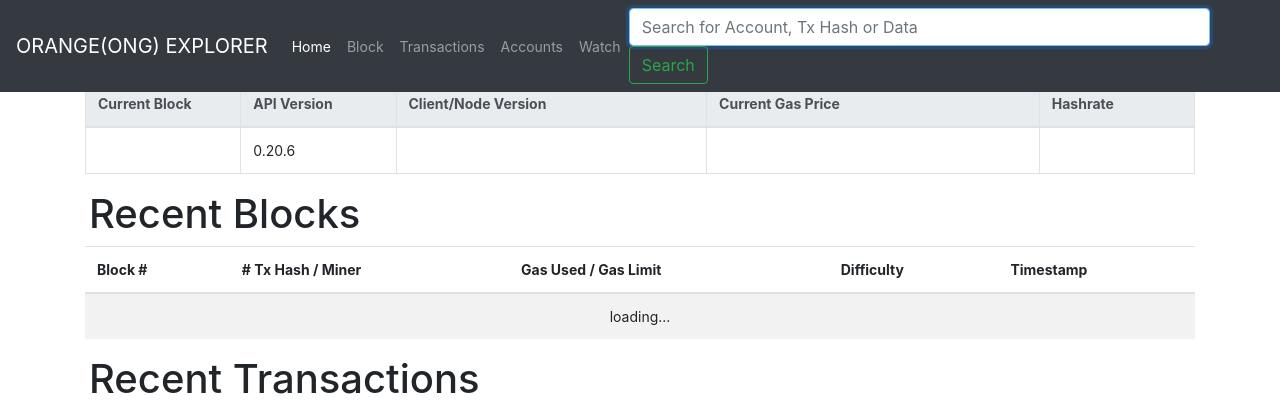
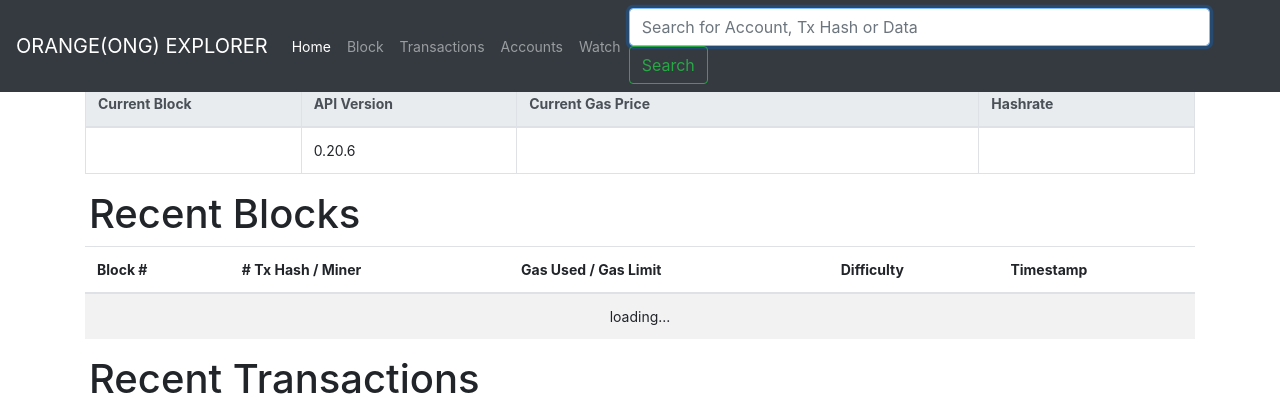
Before and after one commit to ong2020/orangeExplorer, a Node server app: page / in a window 1280 px wide. Shown: the top 411 px of the page. Run offline with Node 20, Linux system fonts and the light colour scheme.

Commit message:
init project

```diff
--- a/views/index.jade
+++ b/views/index.jade
@@ -10,14 +10,14 @@ block contents
         tr
           th(width="14%") Current Block
           th(width="14%") API Version
-          th(width="*") Client/Node Version
+          //th(width="*") Client/Node Version
           th(width="30%") Current Gas Price
           th(width="14%") Hashrate
       tr
         td
           a(v-bind:href="'/block/' + blockNumber") {{ blockNumber }}
         td {{ api }}
-        td {{ node }}
+        //td {{ node }}
         td {{ gasPrice }}
         td {{ hashrate }}
 
@@ -184,6 +184,7 @@ block contents
         },
         success: function (data) {
           self.blocks = data.data.list;
+          self.blockNumber = Number(data.data.list[0].blockNumber).toString(10);
         },
         fail: function (err) {
           console.log(err);
```
